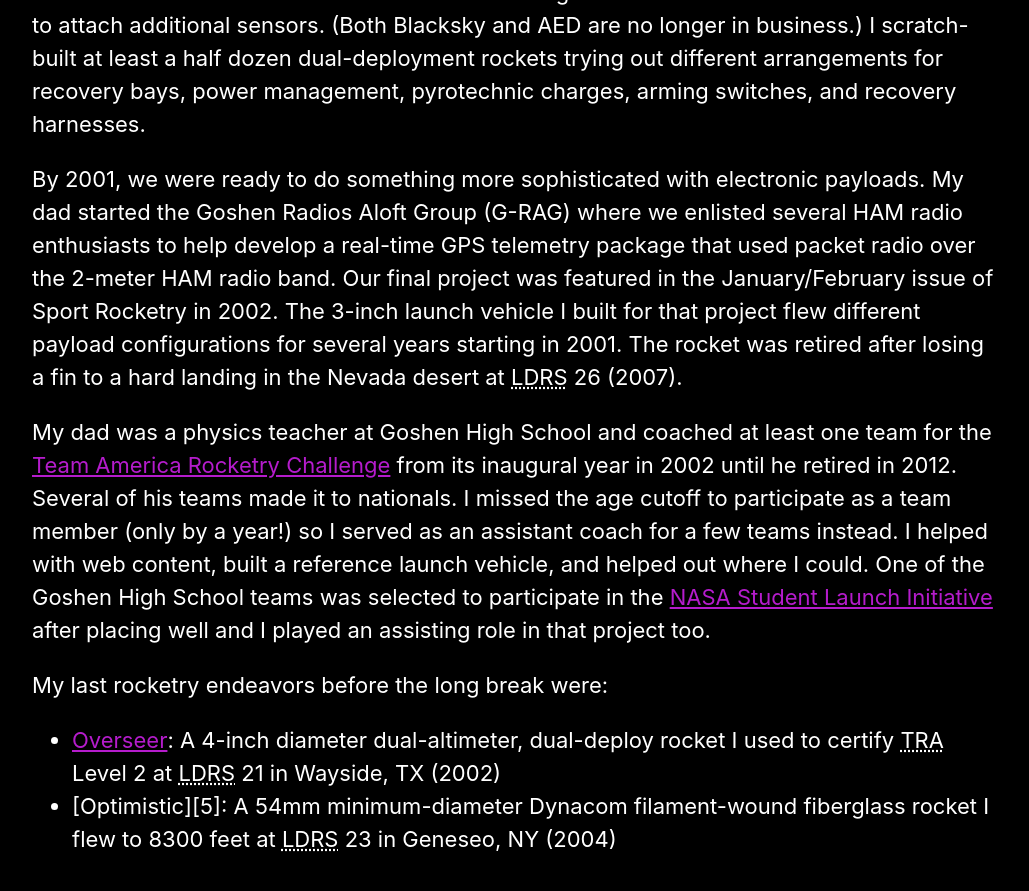
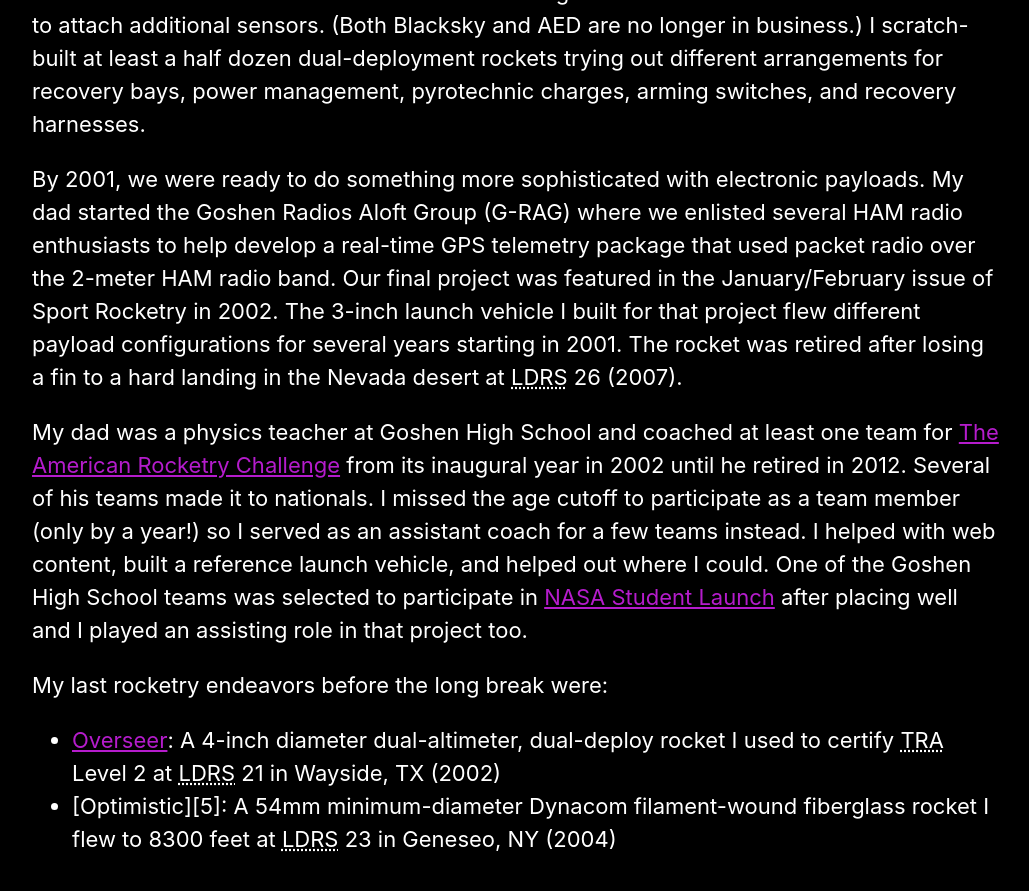
Before and after one commit to rocketlabdelta/rocketlabdelta.com, a Jekyll site: the page built from _posts/2020-01-24-backstory.md, in a window 1280 px wide and 900 px high, scrolled down 1166 px. Shown: the top 891 px of the window, without its empty margins (124-1153 px from the left). Built offline with Jekyll 4.4.1, drawn with Linux system fonts in a browser that asks for light colours.

Commit message:
Updating contest names

```diff
--- a/_posts/2020-01-24-backstory.md
+++ b/_posts/2020-01-24-backstory.md
@@ -37,11 +37,11 @@
 The 3-inch launch vehicle I built for that project flew different payload configurations for several years starting in 2001.
 The rocket was retired after losing a fin to a hard landing in the Nevada desert at LDRS 26 (2007).
 
-My dad was a physics teacher at Goshen High School and coached at least one team for the [Team America Rocketry Challenge][2] from its inaugural year in 2002 until he retired in 2012.
+My dad was a physics teacher at Goshen High School and coached at least one team for [The American Rocketry Challenge][2] from its inaugural year in 2002 until he retired in 2012.
 Several of his teams made it to nationals.
 I missed the age cutoff to participate as a team member (only by a year!) so I served as an assistant coach for a few teams instead.
 I helped with web content, built a reference launch vehicle, and helped out where I could.
-One of the Goshen High School teams was selected to participate in the [NASA Student Launch Initiative][3] after placing well and I played an assisting role in that project too.
+One of the Goshen High School teams was selected to participate in [NASA Student Launch][3] after placing well and I played an assisting role in that project too.
 
 My last rocketry endeavors before the long break were:
 
```
